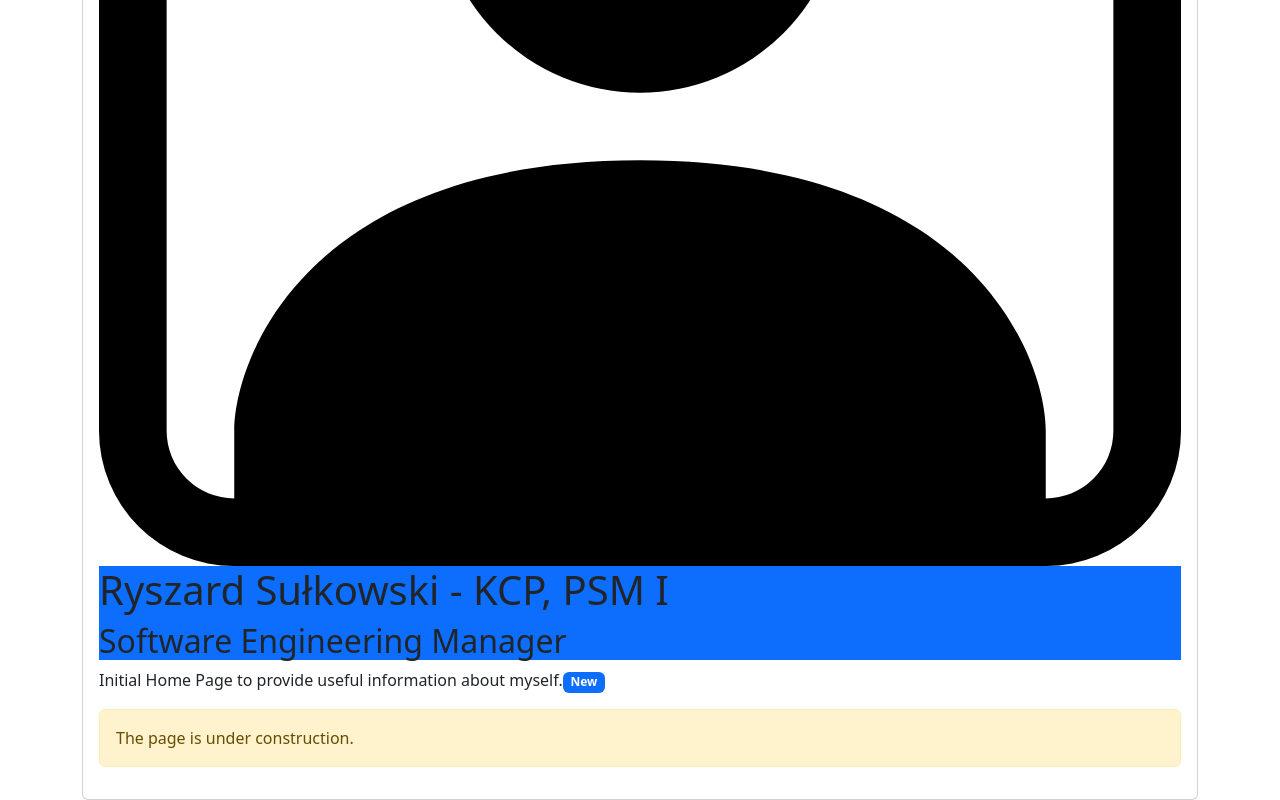
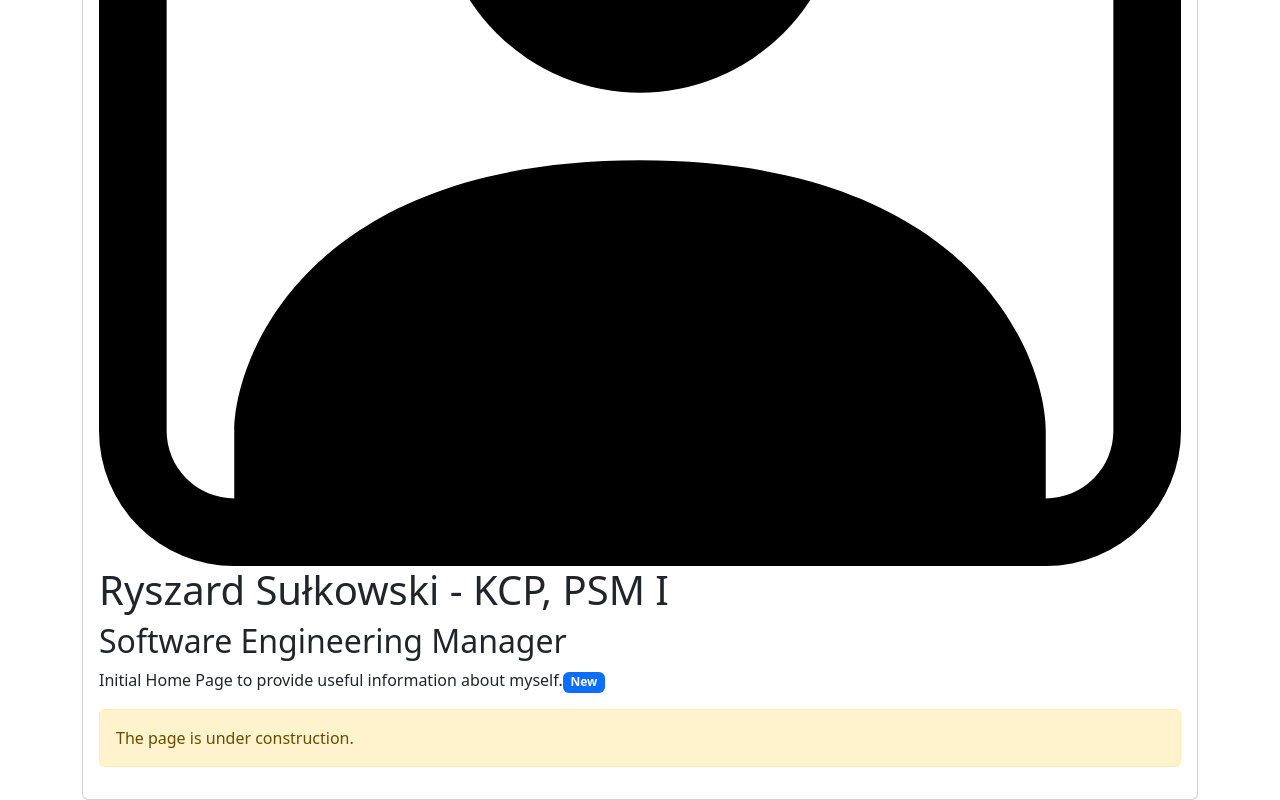
Before and after one commit to rsulkowski/rsulkowski.github.io, a plain HTML site: page index.html in a window 1280 px wide. Shown: the part 533-1333 px from the top of the page. Drawn offline with nearby package versions, Linux system fonts and the light colour scheme.

Commit message:
Update index.html

```diff
--- a/index.html
+++ b/index.html
@@ -11,7 +11,7 @@
                 <div class="card">
                     <div class="card-body">
                         <img src="assets/profile.svg" class="card-img-top" alt="profile">
-                        <div class="card-title bg-primary">
+                        <div class="card-title focus-ring">
                           <h1>Ryszard Sułkowski - KCP, PSM I</h1>
                           <h2>Software Engineering Manager</h2>
                         </div>
```
